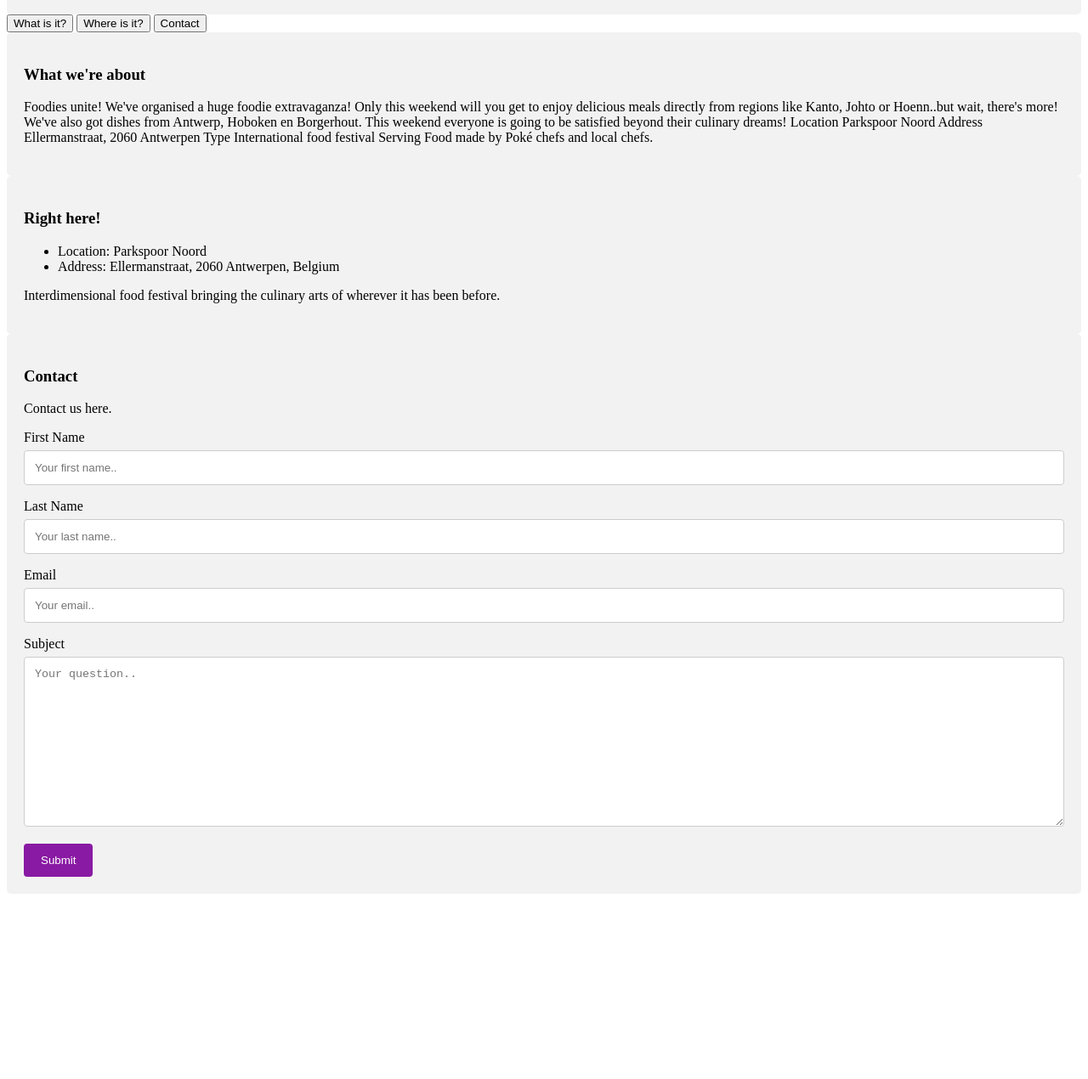
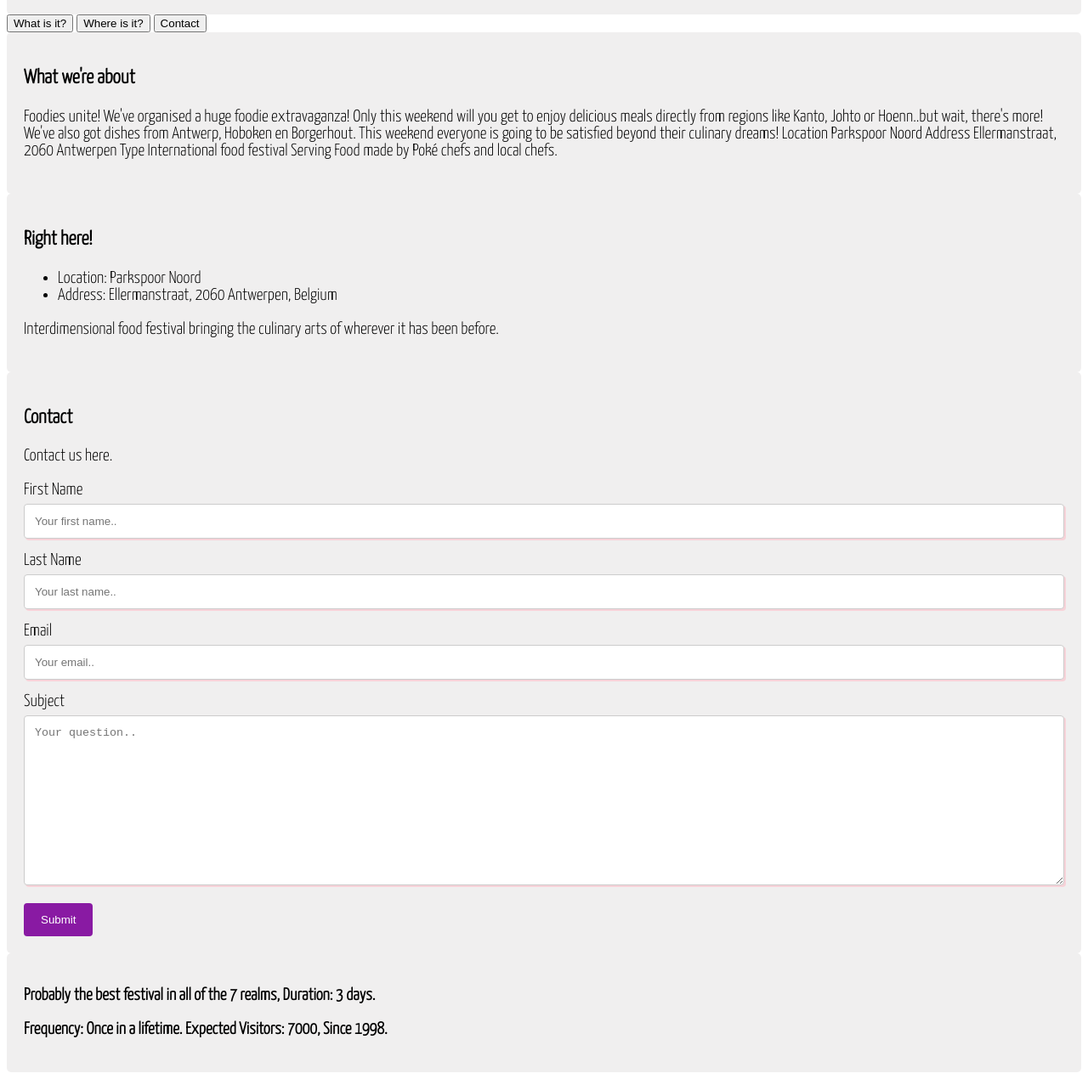
Before and after one commit to Beardificent/interactive-page-challenge, a plain HTML site: page main.html in a window 1280 px wide. Shown: the part 287-1557 px from the top of the page at 85% size. Before the commit the page ends 1347 px from the top, so only its background shows below. Drawn offline with Linux system fonts and the light colour scheme.

Commit message:
added footer + make up

```diff
--- a/main.html
+++ b/main.html
@@ -4,8 +4,8 @@
     <meta charset="UTF-8">
      <meta name="viewport"
            content="width=device-width, user-scalable=no, initial-scale=1.0, maximum-scale=1.0, minimum-scale=1.0">
-
-     <link href="main.css" type="text/css" rel="stylesheet"/>
+    <link href="https://fonts.googleapis.com/css2?family=Yanone+Kaffeesatz:wght@300&display=swap" rel="stylesheet">
+    <link href="main.css" type="text/css" rel="stylesheet"/>
      <title>CO-OP Mission</title>
 </head>
 
@@ -80,7 +80,11 @@
         </div>
     </section>
 </main>
-
+<footer class="footer__info"><b>
+    <p>Probably the best festival in all of the 7 realms, Duration: 3 days.</p>
+    <p>Frequency: Once in a lifetime. Expected Visitors: 7000, Since 1998.</p>
+    <p id="counter"></p>
+</b></footer>
 
 </body>
 </html>
--- a/main.scss
+++ b/main.scss
@@ -1,7 +1,23 @@
+@mixin contentfont(){
+  font-family: 'Yanone Kaffeesatz', sans-serif;
+  font-size: 20px;
+
+}
+@mixin sectionlayout(){
+  border-radius: 5px;
+  background-color: rgb(179, 176, 177, .2);
+  padding: 20px;
+}
+
+*{
+  vw: 100%;
+
+}
+
+/* PHOTOSLIDES */
+
 .slideshow{
-  border-radius: 5px;
-  background-color: #f2f2f2;
-  padding: 20px;
+  @include sectionlayout;
 }
 
 .slider{
@@ -9,30 +25,34 @@
   height: 250px;
 }
 
+
+/*TABS AND CONTENT*/
+
 #section__one{
-  border-radius: 5px;
-  background-color: #f2f2f2;
-  padding: 20px;
+  @include sectionlayout;
+  @include contentfont;
 }
 
 #section__two{
-  border-radius: 5px;
-  background-color: #f2f2f2;
-  padding: 20px;
+  @include sectionlayout;
+  @include contentfont;
 }
 
 
 #section__three{
-  border-radius: 5px;
-  background-color: #f2f2f2;
-  padding: 20px;
+  @include sectionlayout;
+  @include contentfont;
 }
+
+
+/*INPUT TEXT MAKE UP*/
 
 input[type=text], select, textarea {
   width: 100%;
   padding: 12px;
   border: 1px solid #ccc;
   border-radius: 4px;
+  box-shadow: 2px 2px rgb(255,182,193, .5);
   box-sizing: border-box;
   margin-top: 6px;
   margin-bottom: 16px;
@@ -56,3 +76,8 @@ input[type=submit]:hover {
   border-radius: 4px;
   cursor: pointer;
 }
+
+.footer__info{
+  @include contentfont;
+  @include sectionlayout;
+}
```
Also changed, not shown: main.css.
